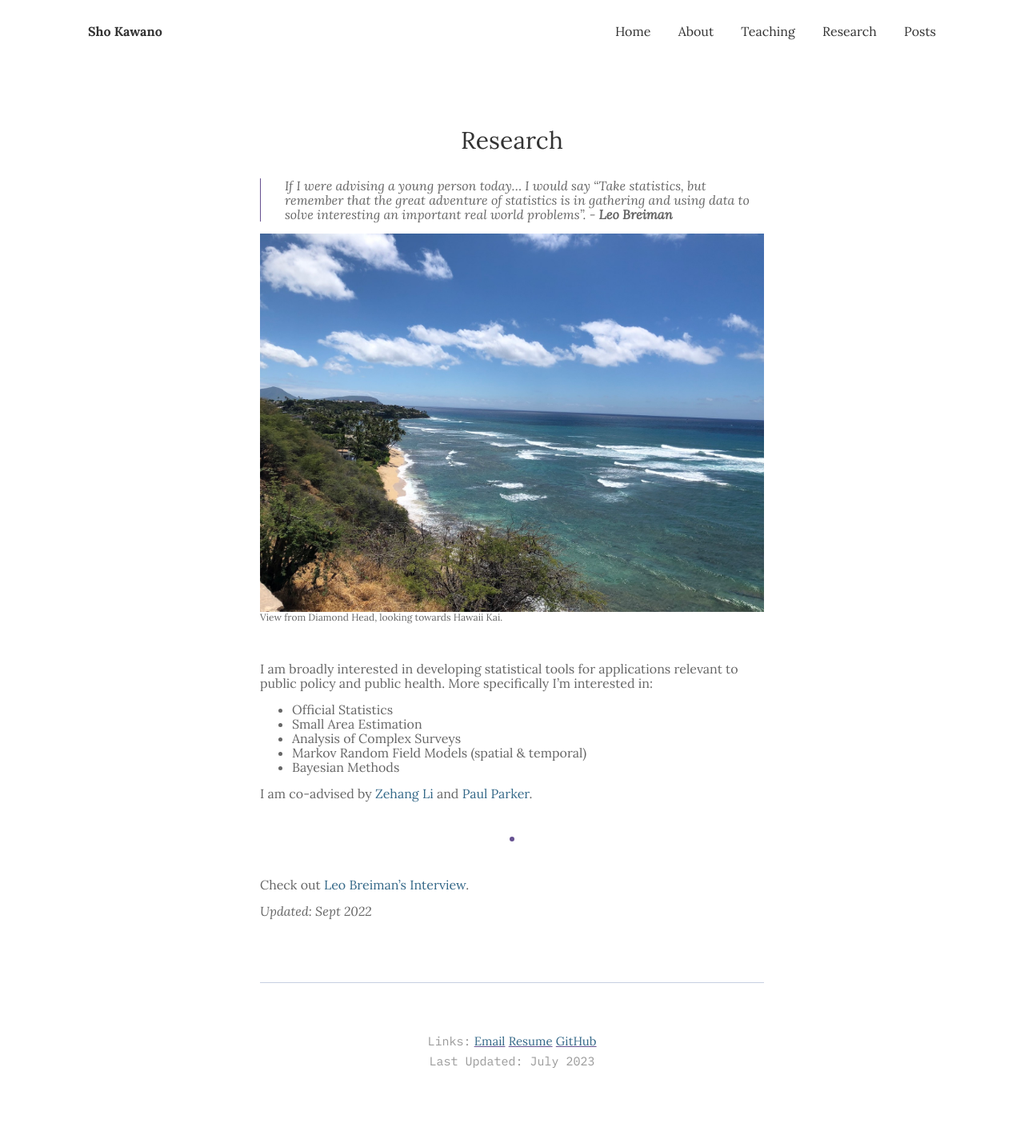
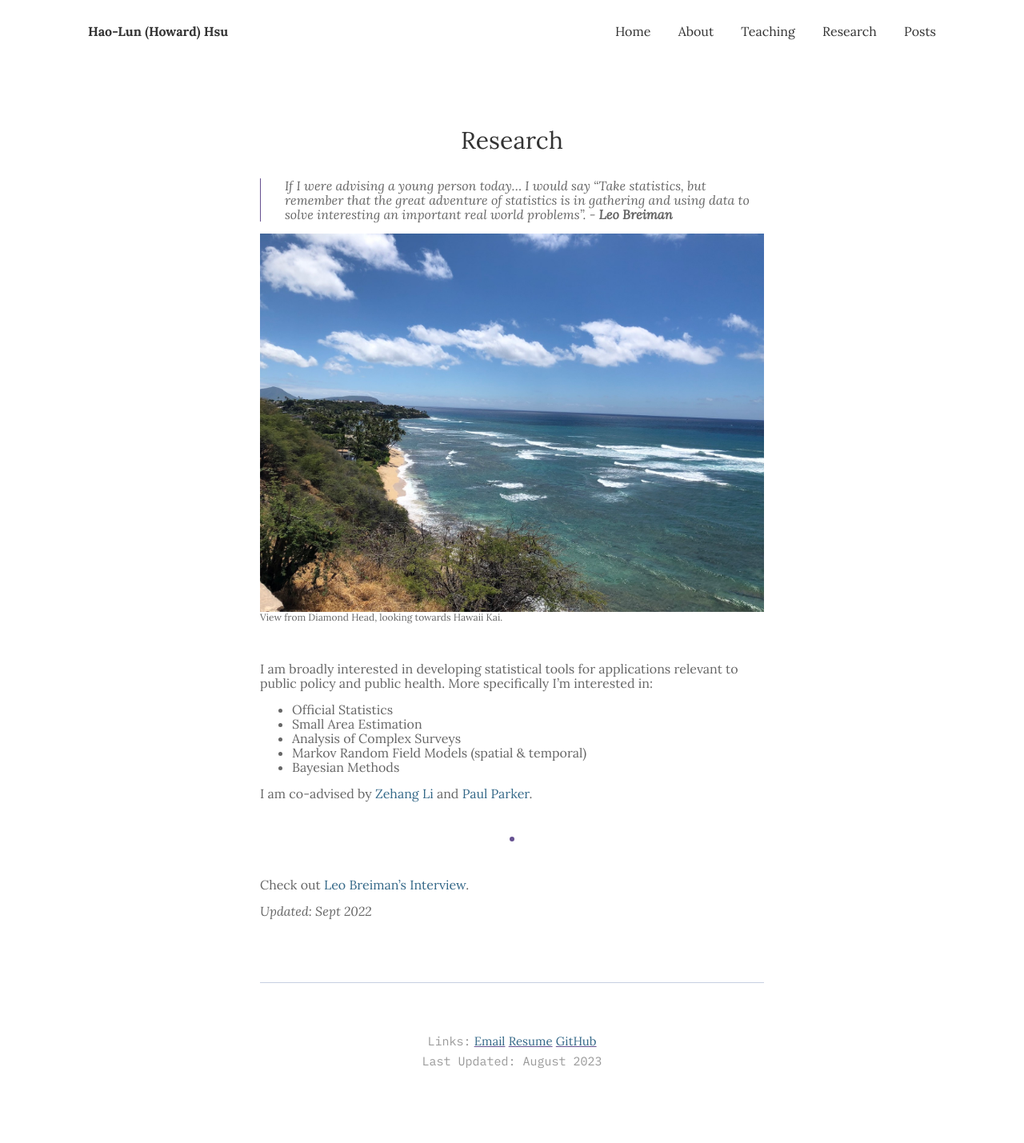
Before and after one commit to hlhsu/hlhsu_new.github.io, a Jekyll site: the page built from _pages/4_research.md, in a window 1280 px wide. Shown: the whole page at 80% size. Built offline with Jekyll 4.4.1, drawn with Linux system fonts in a browser that asks for light colours.

Commit message:
Update _config.yml

```diff
--- a/_config.yml
+++ b/_config.yml
@@ -2,29 +2,29 @@
 logo:  # you can add own logo.
 description:
 baseurl: ""
-url: https://sho-kawano.github.io # the base hostname & protocol for your site, e.g. http://example.com
+url: https://hlhsu.github.io # the base hostname & protocol for your site, e.g. http://example.com
 
 
 # Author Settings
 author:
-  name: Sho Kawano
-  image: '/assets/img/about.jpg'
+  name: Hao-Lun (Howard) Hsu
+  image: '/assets/img/howard_profile.jpg'
   job: Welcome to my page!
   bio: |+
     <br />
-    I'm currently a PhD Student in Statistics at UC Santa Cruz.
+    I'm currently a PhD Student in Computer Science at Duke University.
     <br />
     <br />
-    I am broadly interested in developing statistical tools for applications relevant to public policy.
+    I am broadly interested in provably and practical decision-making (e.g., Reinforcement Learning, Multi-armed bandits).
     I previously worked in clean energy with a brief stint at the CA State Government.
     <br />
     <br />
     This site is a blend of professional/personal content.
     <br />
   resume: https://drive.google.com/open?id=1J6aLCXWmPvK0Uocgy3uAun6HobrFwFxT&authuser=shokawano5%40gmail.com&usp=drive_fs
-  email: shkawano@ucsc.edu
-  github: https://github.com/sho-kawano
-  last_update:  July 2023
+  email: hao-lun.hsu@duke.edu
+  github: https://github.com/hlhsu
+  last_update:  August 2023
 
 
 
```
